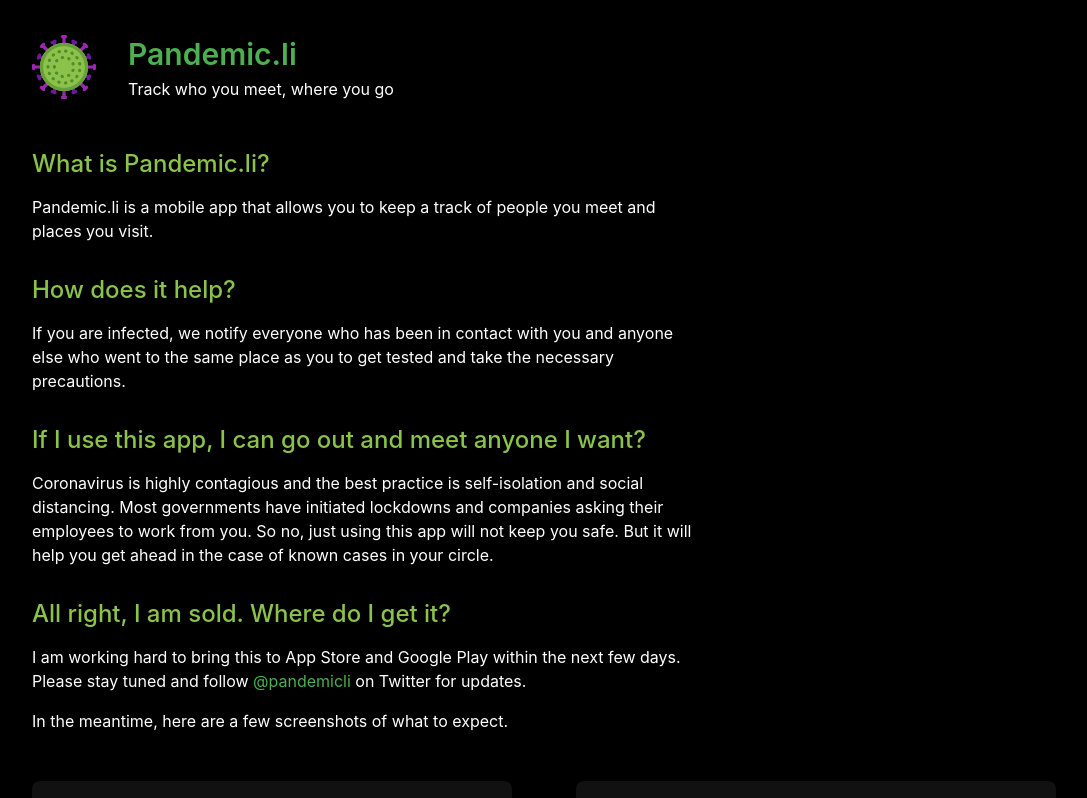
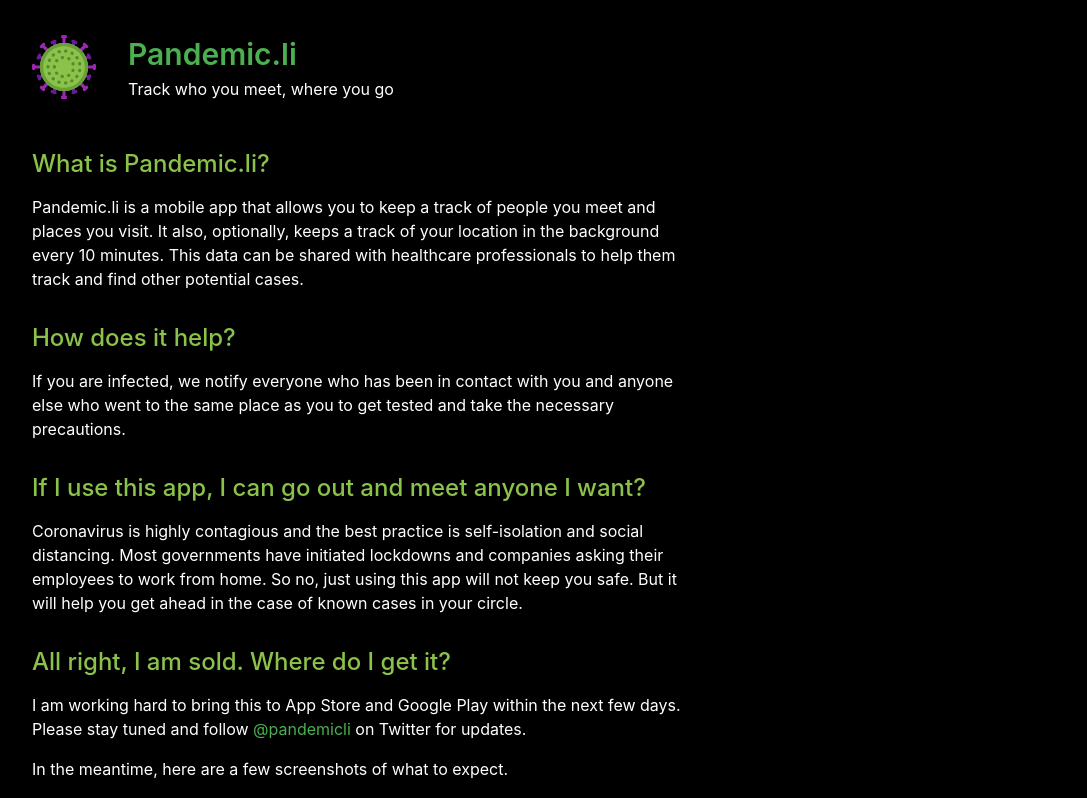
Before and after one commit to pandemicli/web, a Next.js app: page / in a window 1280 px wide. Shown: the top 798 px of the page, without its empty margins (0-1087 px from the left). Built offline with nearby package versions, Linux system fonts and the light colour scheme; a web font is replaced by a local one.

Commit message:
Copy updated

```diff
--- a/pages/index.tsx
+++ b/pages/index.tsx
@@ -26,7 +26,10 @@ const Home: NextPage = () => (
         <h2>What is Pandemic.li?</h2>
         <p>
           Pandemic.li is a mobile app that allows you to keep a track of people
-          you meet and places you visit.
+          you meet and places you visit. It also, optionally, keeps a track of
+          your location in the background every 10 minutes. This data can be
+          shared with healthcare professionals to help them track and find other
+          potential cases.
         </p>
         <h2>How does it help?</h2>
         <p>
@@ -38,7 +41,7 @@ const Home: NextPage = () => (
         <p>
           Coronavirus is highly contagious and the best practice is
           self-isolation and social distancing. Most governments have initiated
-          lockdowns and companies asking their employees to work from you. So
+          lockdowns and companies asking their employees to work from home. So
           no, just using this app will not keep you safe. But it will help you
           get ahead in the case of known cases in your circle.
         </p>
```
